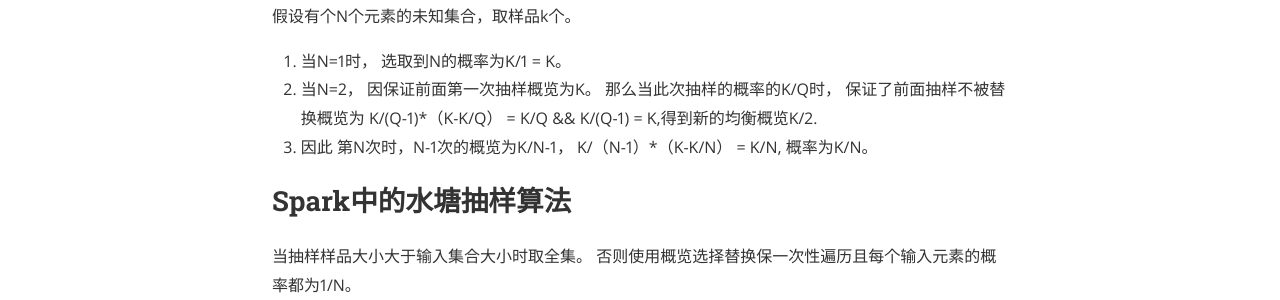
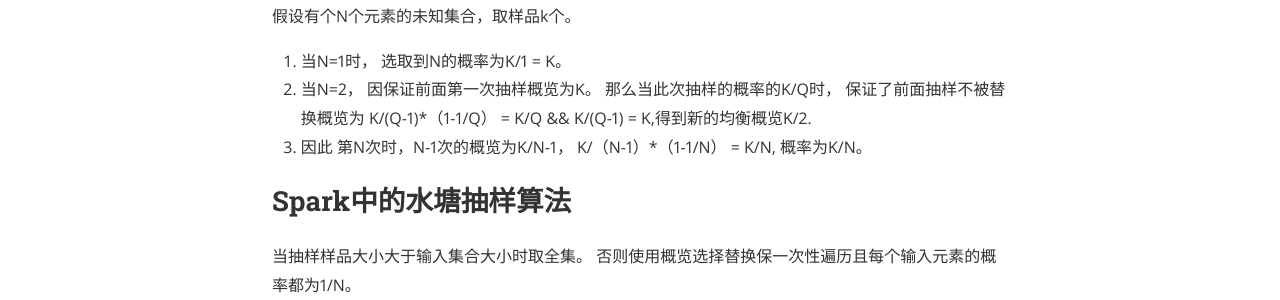
Before and after one commit to whiteclover/whiteclover.github.io, a Jekyll site: the page built from _posts/2015-09-10-reservoir-sampling.markdown, in a window 1280 px wide. Shown: the part 447-747 px from the top of the page. Built offline with Jekyll 4.4.1, drawn with Linux system fonts in a browser that asks for light colours; nearby versions of some CDN libraries; comment, search, counter and statistics services are not loaded; a style sheet for code colours, icons or effects is not loaded.

Commit message:
Fixed proof

```diff
--- a/_posts/2015-09-10-reservoir-sampling.markdown
+++ b/_posts/2015-09-10-reservoir-sampling.markdown
@@ -15,8 +15,8 @@ tags: algorithm,spark
 假设有个N个元素的未知集合，取样品k个。
 
 1. 当N=1时， 选取到N的概率为K/1 = K。
-2. 当N=2， 因保证前面第一次抽样概览为K。 那么当此次抽样的概率的K/Q时， 保证了前面抽样不被替换概览为 K/(Q-1)*（K-K/Q） = K/Q && K/(Q-1) = K,得到新的均衡概览K/2.
-3. 因此 第N次时，N-1次的概览为K/N-1， K/（N-1）*（K-K/N） = K/N, 概率为K/N。
+2. 当N=2， 因保证前面第一次抽样概览为K。 那么当此次抽样的概率的K/Q时， 保证了前面抽样不被替换概览为 K/(Q-1)*（1-1/Q） = K/Q && K/(Q-1) = K,得到新的均衡概览K/2.
+3. 因此 第N次时，N-1次的概览为K/N-1， K/（N-1）*（1-1/N） = K/N, 概率为K/N。
 
 
 ## Spark中的水塘抽样算法
```
